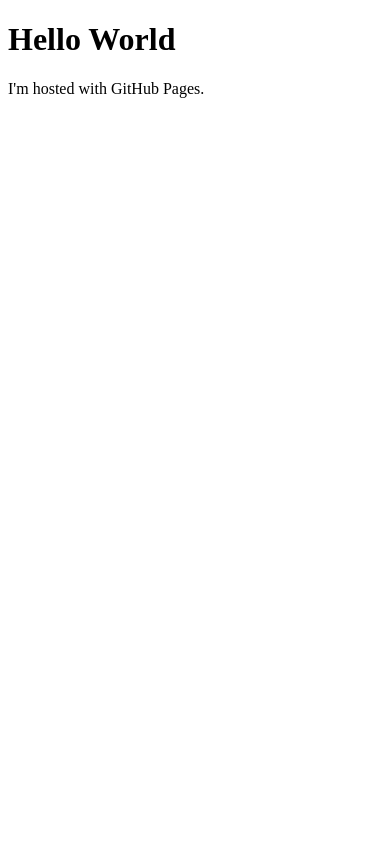
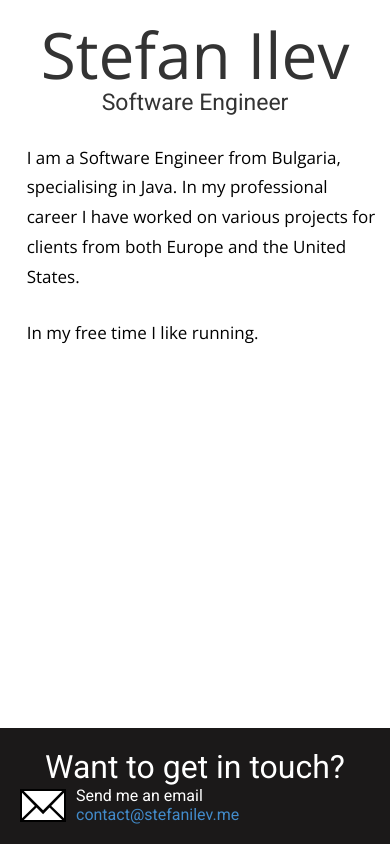
Before and after one commit to silev/silev.github.io, a plain HTML site: page index.html in a window 390 px wide. Drawn offline with nearby package versions, Linux system fonts and the light colour scheme.

Commit message:
Initial version

```diff
--- /dev/null
+++ b/css/style.css
@@ -0,0 +1,229 @@
+html {
+    width: 100%;
+    height: calc(100% - 116px);
+    margin: 0;
+    overflow-x: hidden
+}
+
+body {
+    height: 100%
+}
+
+@keyframes slideinleft {
+    0% {
+        opacity: 0
+    }
+
+    50% {
+        opacity: 0;
+        transform: translatex(-5%)
+    }
+
+    100% {
+        opacity: 1
+    }
+}
+
+@keyframes slideinright {
+    0% {
+        opacity: 0
+    }
+
+    50% {
+        opacity: 0;
+        transform: translatex(5%)
+    }
+
+    100% {
+        opacity: 1
+    }
+}
+
+@keyframes slideindown {
+    0% {
+        opacity: 0
+    }
+
+    75% {
+        opacity: 0;
+        transform: translatey(5%)
+    }
+
+    100% {
+        opacity: 1
+    }
+}
+
+.flex-container {
+    display: flex;
+    align-items: center;
+    width: 100%;
+    height: 100%;
+    flex: 1 0 auto;
+    flex-wrap: wrap
+}
+
+a {
+    color: #428BCA;
+    text-decoration: none
+}
+
+.name {
+    font-family: 'Open Sans',sans-serif;
+    font-size: 72px;
+    text-align: right;
+    font-weight: 500;
+    line-height: 1.1;
+    color: #333
+}
+
+.title {
+    font-family: 'Roboto',sans-serif;
+    font-size: 23px;
+    line-height: 1.1;
+    font-weight: 500;
+    color: #333;
+    text-align: right;
+}
+
+p {
+    font-family: 'Open Sans',sans-serif;
+    font-size: 17px;
+    padding-top: 10px;
+    line-height: 175%
+}
+
+.left {
+    animation-duration: 1s;
+    animation-name: slideinleft;
+    display: block;
+    flex-basis: 40%;
+}
+
+.right {
+    animation-duration: 1s;
+    animation-name: slideinright;
+    flex-basis: 30%;
+    margin-left: 5%;
+}
+
+footer {
+    position: fixed;
+    right: 0;
+    bottom: 0;
+    left: 0;
+    padding: 20px;
+    background-color: #1b1919;
+    font-family:Roboto;
+    color:#fff
+}
+
+.footer-content {
+    animation-duration: 2s;
+    animation-name: slideindown
+}
+
+.getintouch {
+    text-align:center;
+    font-size:32px;
+}
+
+img {
+    float:left;
+    margin-right:10px;
+    height: auto;
+    align-self: center
+}
+
+@media (max-width: 1350px) {
+    p {
+        font-size:15px
+    }
+}
+
+@media (max-width: 900px) {
+    .name {
+        font-size:60px
+    }
+
+    .title {
+        font-size: 19px!important
+    }
+
+    p {
+        font-size: 12px
+    }
+}
+
+@media (max-width: 740px) {
+    .name {
+        font-size:52px
+    }
+
+    .title {
+        font-size: 17px!important
+    }
+
+    p {
+        font-size: 10px
+    }
+}
+
+@media (max-width: 645px) {
+    .flex-container {
+        display:block
+    }
+
+    .name {
+        margin-top: 20px;
+        font-size: 64px;
+        text-align: center!important
+    }
+
+    .title {
+        font-size: 23px!important;
+        text-align: center!important
+    }
+
+    p {
+        font-size: 17px;
+    }
+
+    @keyframes slideinleft {
+        0% {
+            opacity: 0
+        }
+
+        50% {
+            opacity: 0;
+            transform: translatey(-15%)
+        }
+
+        100% {
+            opacity: 1;
+            transform: none
+        }
+    }
+
+    @keyframes slideinright {
+        0% {
+            opacity: 0
+        }
+
+        50% {
+            opacity: 0
+        }
+
+        100% {
+            opacity: 1
+        }
+    }
+
+    .flex-container {
+        height: auto!important
+    }
+
+    .flex-item {
+        height: auto
+    }
+}
--- a/index.html
+++ b/index.html
@@ -1,7 +1,34 @@
 <!DOCTYPE html>
 <html>
+	<head>
+		<title>Stefan Ilev</title>
+		<meta name=viewport content="width=device-width, initial-scale=1.0, minimum-scale=1.0, maximum-scale=1.0, user-scalable=0">
+		<link href=css/style.css rel=stylesheet media=screen>
+		<link href="http://fonts.googleapis.com/css?family=Open+Sans|Roboto|Advent+Pro" rel="stylesheet" type="text/css">
+	</head>
 	<body>
-		<h1>Hello World</h1>
-		<p>I'm hosted with GitHub Pages.</p>
+		<div class=flex-container>
+			<div class="flex-item left">
+				<div class=name>Stefan Ilev</div>
+				<div class=title>Software Engineer</div>
+			</div>
+			<div class="flex-item right">
+				<p>I am a Software Engineer from Bulgaria, specialising in Java. In my professional career I have worked on various projects for clients from both Europe and the United States.</p>
+				<p>In my free time I like running.</p>
+			</div>
+		</div>
+		<footer>
+			<div class=footer-content>
+				<div class=getintouch>Want to get in touch?</div>
+				<div style=display:flex>
+					<img src=img/envelope_small.png>
+					<div>
+						Send me an email
+						<br>
+						<a href="mailto:contact@stefanilev.me">contact@stefanilev.me</a>
+					</div>
+				</div>
+			</div>
+		</footer>
 	</body>
 </html>
```
Also changed, not shown: img/envelope_small.png (added).
